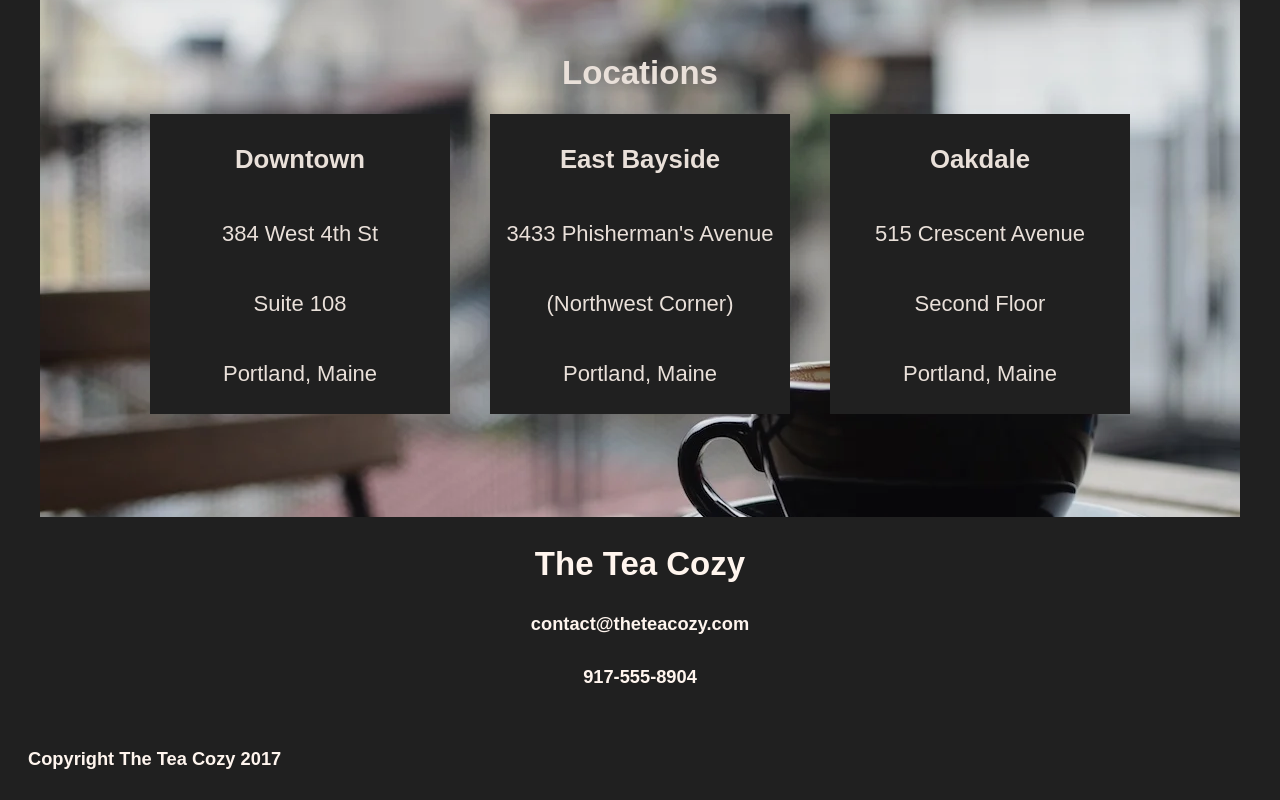
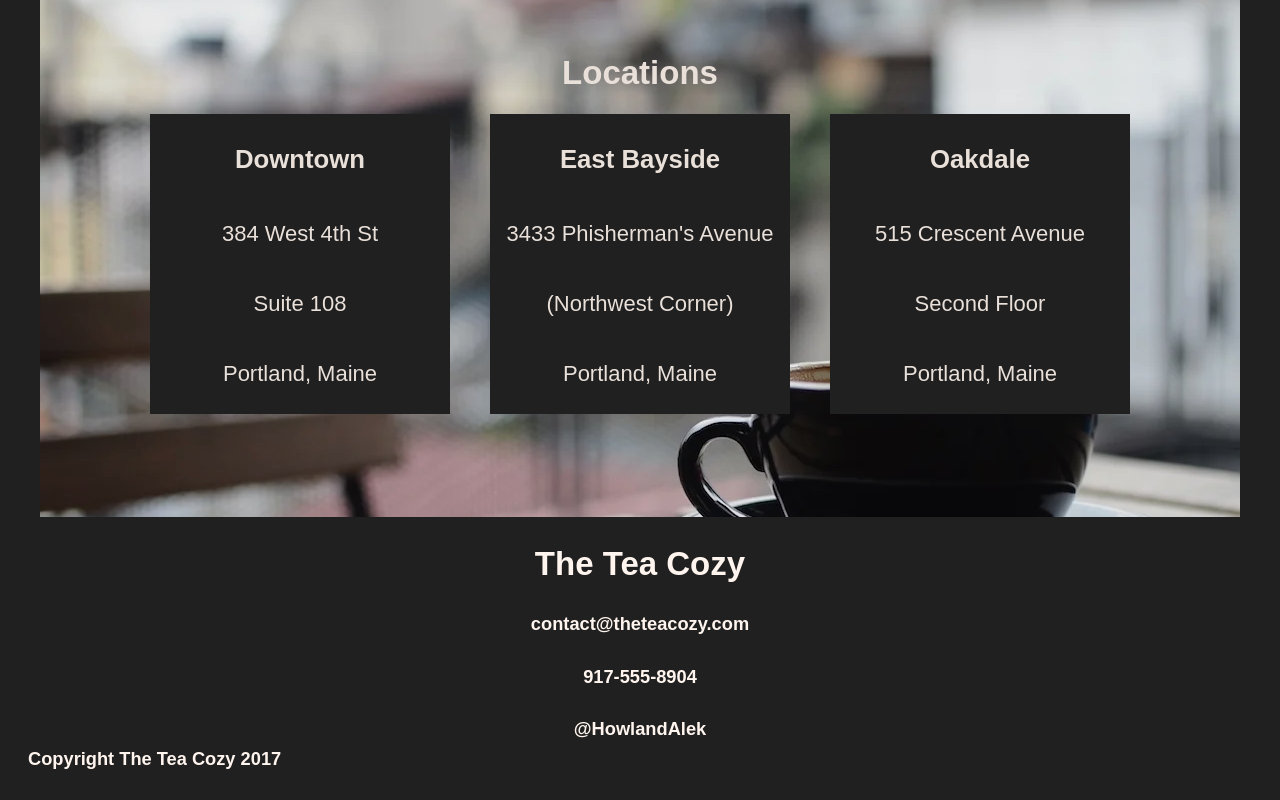
Before and after one commit to HowlandAlek/Tea-Cozy, a plain HTML site: page index.html in a window 1280 px wide. Shown: the part 1721-2521 px from the top of the page. Drawn offline with Linux system fonts and the light colour scheme.

Commit message:
Fix contact position

```diff
--- a/index.html
+++ b/index.html
@@ -118,6 +118,7 @@
                     <h2>The Tea Cozy</h2>
                     <h5>contact@theteacozy.com</h5>
                     <h5>917-555-8904</h5>
+                    <h5>@HowlandAlek</h5>
                 </div>
             </div>
 
```
